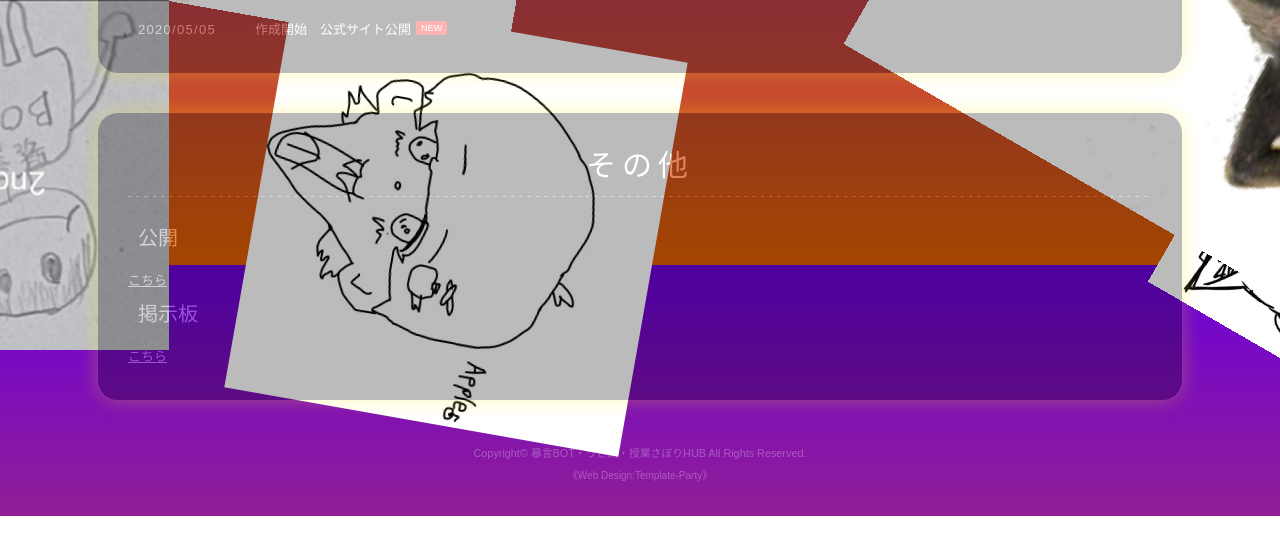
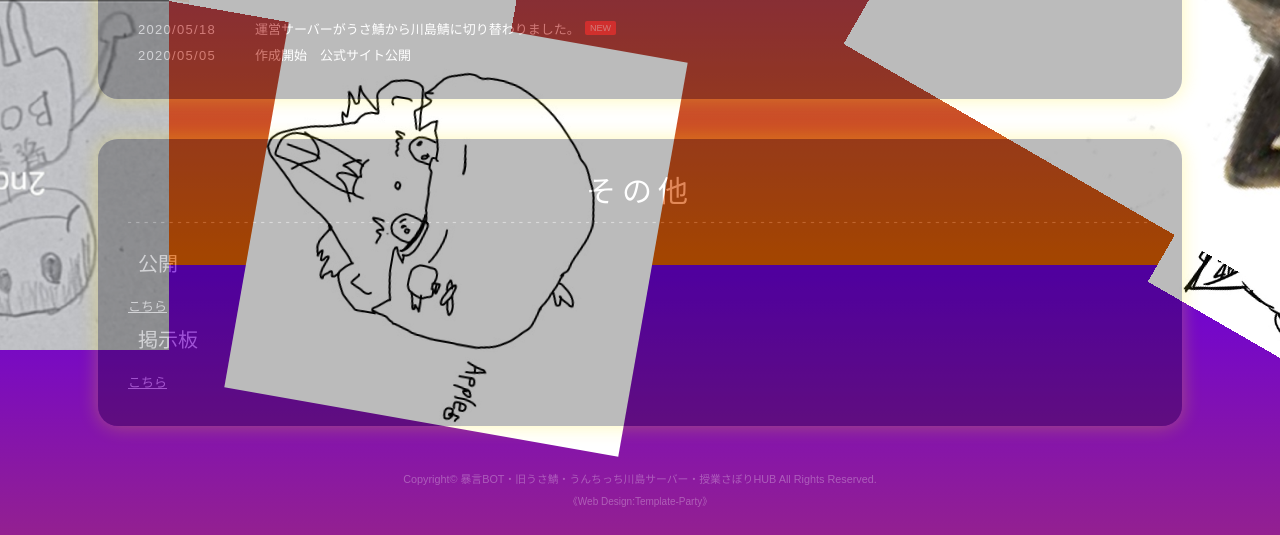
Before and after one commit to RiverTeacher/usasabarpg, a plain HTML site: page index.html in a window 1280 px wide. Shown: the part 535-1070 px from the top of the page. Drawn offline with Linux system fonts and the light colour scheme.

Commit message:
Update index.html

```diff
--- a/index.html
+++ b/index.html
@@ -49,8 +49,10 @@
 <section id="new" class="inner">
 <h2>更新情報・お知らせ</h2>
 <dl>
+<dt>2020/05/18</dt>
+<dd>運営サーバーがうさ鯖から川島鯖に切り替わりました。<span class="newicon">NEW</span></dd>
 <dt>2020/05/05</dt>
-<dd>作成開始　公式サイト公開<span class="newicon">NEW</span></dd>
+<dd>作成開始　公式サイト公開</dd>
 </dl>
 </section>
 
@@ -80,7 +82,7 @@ s0.parentNode.insertBefore(s1,s0);
 <!--End of Tawk.to Script-->
 
 <footer>
-<small>Copyright&copy; <a href="index.html">暴言BOT・うさ鯖・授業さぼりHUB</a> All Rights Reserved.</small>
+<small>Copyright&copy; <a href="index.html">暴言BOT・旧うさ鯖・うんちっち川島サーバー・授業さぼりHUB</a> All Rights Reserved.</small>
 <span class="pr">《<a href="https://template-party.com/" target="_blank">Web Design:Template-Party</a>》</span>
 </footer>
 
```
